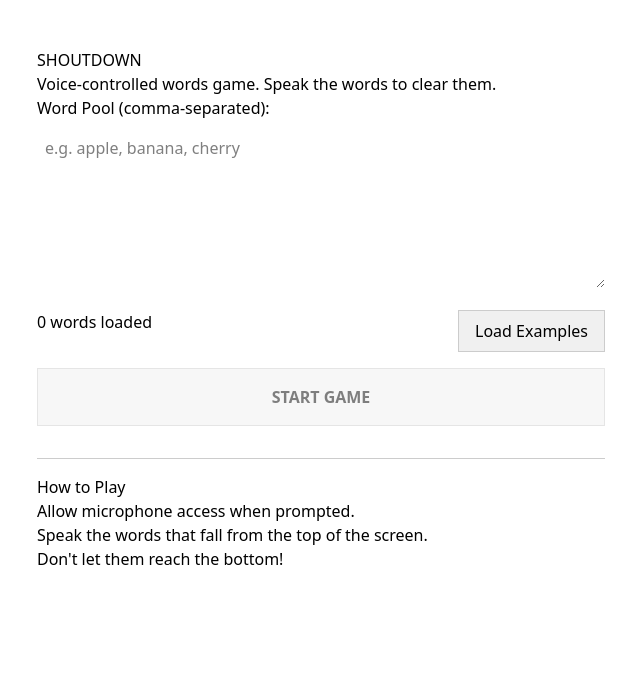
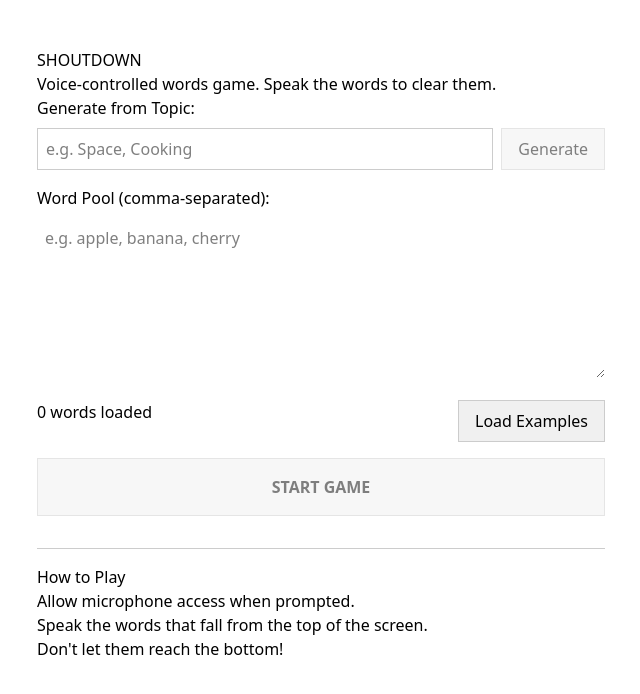
Before and after one commit to iamstrix/Shoutdown, a Next.js app: page / in a window 1280 px wide. Shown: the top 694 px of the page, without its empty margins (319-959 px from the left). Built offline with nearby package versions, Linux system fonts and the light colour scheme.

Commit message:
Add wordpool generation via Groq API

```diff
--- /dev/null
+++ b/app/api/generate/route.ts
@@ -0,0 +1,49 @@
+import { NextResponse } from "next/server";
+import Groq from "groq-sdk";
+
+const groq = new Groq({
+  apiKey: process.env.GROQ_API_KEY,
+});
+
+export async function POST(req: Request) {
+  try {
+    const { topic } = await req.json();
+
+    if (!topic) {
+      return NextResponse.json({ error: "Topic is required" }, { status: 400 });
+    }
+
+    if (!process.env.GROQ_API_KEY || process.env.GROQ_API_KEY === "your_groq_api_key_here") {
+      return NextResponse.json(
+        { error: "GROQ_API_KEY is not configured in .env" },
+        { status: 500 }
+      );
+    }
+
+    const completion = await groq.chat.completions.create({
+      messages: [
+        {
+          role: "system",
+          content:
+            "You are a word generator for a game. Generate a single string of 15-20 comma-separated words related to the given topic. Do not include any other text, explanations, or numbering. Just the words, separated by commas. Use interesting and relevant nouns or short phrases.",
+        },
+        {
+          role: "user",
+          content: `Topic: ${topic}`,
+        },
+      ],
+      model: "llama-3.3-70b-versatile",
+      temperature: 0.7,
+      max_tokens: 256,
+    });
+
+    const words = completion.choices[0]?.message?.content || "";
+    return NextResponse.json({ words: words.trim() });
+  } catch (error: any) {
+    console.error("Groq API Error:", error);
+    return NextResponse.json(
+      { error: error.message || "Failed to generate words" },
+      { status: 500 }
+    );
+  }
+}
--- a/app/page.tsx
+++ b/app/page.tsx
@@ -15,6 +15,8 @@ export default function Home() {
   const [screen, setScreen] = useState<GameScreen>("setup");
   const [wordInput, setWordInput] = useState("");
   const [wordPool, setWordPool] = useState<string[]>([]);
+  const [topic, setTopic] = useState("");
+  const [isGenerating, setIsGenerating] = useState(false);
 
   const parsedWords = wordInput
     .split(",")
@@ -31,6 +33,29 @@ export default function Home() {
 
   const handleFillExample = () => {
     setWordInput(EXAMPLE_WORDS.join(", "));
+  };
+
+  const handleGenerateWords = async () => {
+    if (!topic || isGenerating) return;
+    setIsGenerating(true);
+    try {
+      const res = await fetch("/api/generate", {
+        method: "POST",
+        headers: { "Content-Type": "application/json" },
+        body: JSON.stringify({ topic }),
+      });
+      const data = await res.json();
+      if (data.words) {
+        setWordInput(data.words);
+      } else if (data.error) {
+        alert(`Error: ${data.error}`);
+      }
+    } catch (err) {
+      console.error(err);
+      alert("Failed to generate words. Check console.");
+    } finally {
+      setIsGenerating(false);
+    }
   };
 
   const handleBack = useCallback(() => {
@@ -52,6 +77,31 @@ export default function Home() {
     <div style={{ maxWidth: "600px", margin: "2rem auto", padding: "1rem" }}>
       <h1>SHOUTDOWN</h1>
       <p>Voice-controlled words game. Speak the words to clear them.</p>
+
+      <div style={{ marginBottom: "1rem" }}>
+        <label htmlFor="topic-input" style={{ display: "block", marginBottom: "0.5rem" }}>
+          Generate from Topic:
+        </label>
+        <div style={{ display: "flex", gap: "0.5rem" }}>
+          <input
+            id="topic-input"
+            type="text"
+            value={topic}
+            onChange={(e) => setTopic(e.target.value)}
+            placeholder="e.g. Space, Cooking"
+            style={{ flex: 1, padding: "0.5rem", border: "1px solid #ccc" }}
+            onKeyDown={(e) => e.key === "Enter" && handleGenerateWords()}
+          />
+          <button
+            type="button"
+            onClick={handleGenerateWords}
+            disabled={!topic || isGenerating}
+            style={{ fontWeight: "normal" }}
+          >
+            {isGenerating ? "Generating..." : "Generate"}
+          </button>
+        </div>
+      </div>
 
       <div style={{ marginBottom: "1rem" }}>
         <label htmlFor="word-pool" style={{ display: "block", marginBottom: "0.5rem" }}>
--- a/package.json
+++ b/package.json
@@ -12,6 +12,7 @@
   "dependencies": {
     "@deepgram/sdk": "^5.0.0",
     "dotenv": "^17.4.2",
+    "groq-sdk": "^1.1.2",
     "next": "16.2.4",
     "react": "19.2.4",
     "react-dom": "19.2.4",
```
Also changed, not shown: 1 other file (tests, documents, lock files or other folders).
